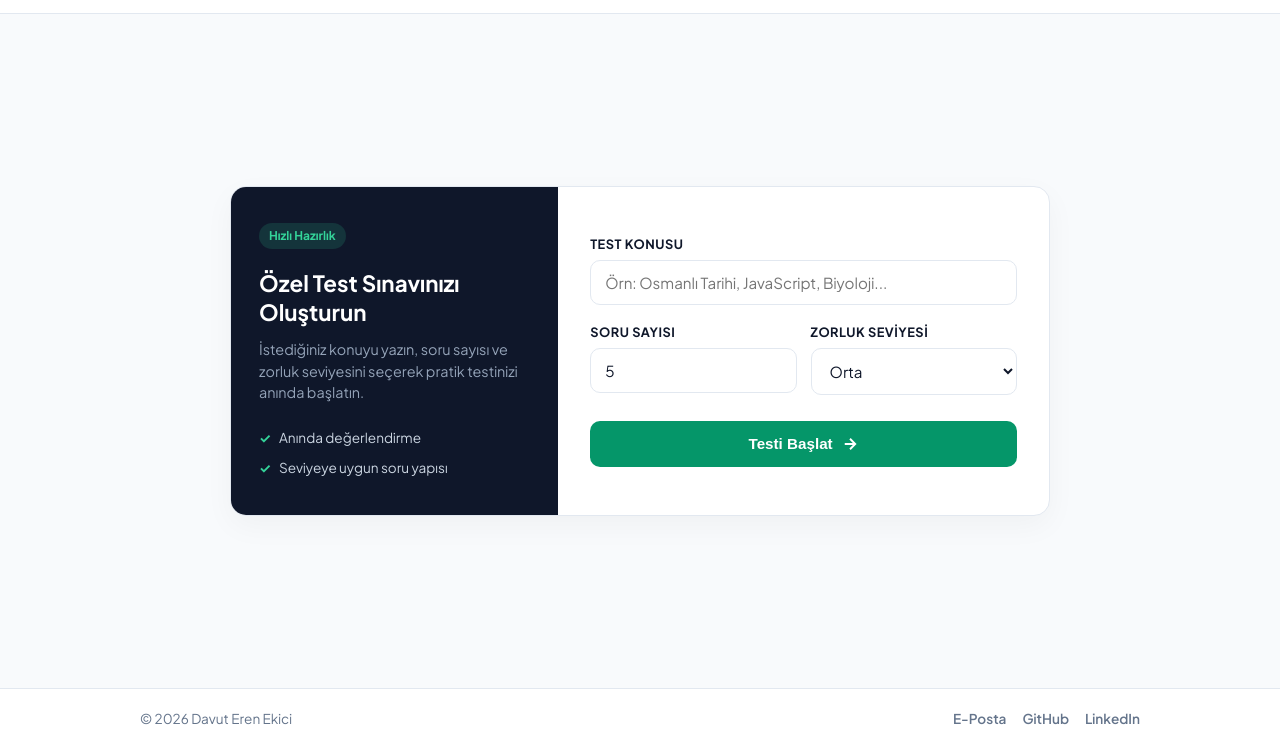
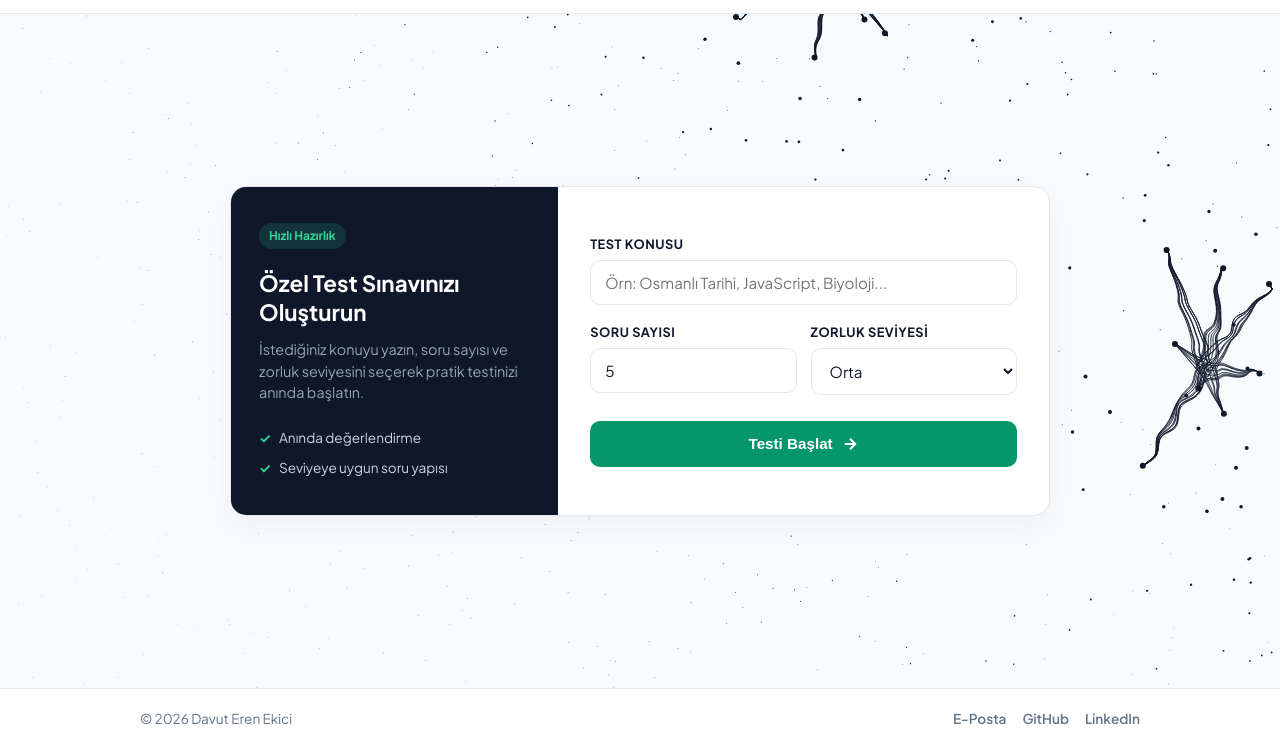
Before and after one commit to Davut-Eren-Ekici/AI-Quiz, a website: page index.html in a window 1280 px wide. Shown: the part 51-800 px from the top of the page. Drawn offline with Linux system fonts and the light colour scheme.

Commit message:
Adding a Spider background

```diff
--- a/index.html
+++ b/index.html
@@ -18,6 +18,8 @@
 </head>
 
 <body>
+
+    <canvas id="canvas"></canvas>
 
     <header class="app-header">
         <div class="header-container">
--- a/script.js
+++ b/script.js
@@ -134,3 +134,158 @@ restartQuiz.addEventListener("click", function() {
     resultContainer.classList.add("hidden");
     quizSetup.classList.remove("hidden");
 });
+
+
+
+// Spider & Canvas Arka Plan Animasyonu
+
+const canvas = document.querySelector("#canvas");
+let w, h;
+const ctx = canvas.getContext("2d");
+const { sin, cos, PI, hypot, min, max } = Math;
+
+function spawn() {
+    const pts = many(333, () => {
+        return {
+            x: rnd(innerWidth),
+            y: rnd(innerHeight),
+            len: 0,
+            r: 0
+        };
+    });
+
+    const pts2 = many(9, (i) => {
+        return {
+            x: cos((i / 9) * PI * 2),
+            y: sin((i / 9) * PI * 2)
+        };
+    });
+
+    let seed = rnd(100);
+    let tx = rnd(innerWidth);
+    let ty = rnd(innerHeight);
+    let x = rnd(innerWidth);
+    let y = rnd(innerHeight);
+    let kx = rnd(0.5, 0.5);
+    let ky = rnd(0.5, 0.5);
+    let walkRadius = pt(rnd(50, 50), rnd(50, 50));
+    let r = innerWidth / rnd(100, 150);
+
+    function paintPt(pt) {
+        pts2.forEach((pt2) => {
+            if (!pt.len) return;
+            drawLine(
+                lerp(x + pt2.x * r, pt.x, pt.len * pt.len),
+                lerp(y + pt2.y * r, pt.y, pt.len * pt.len),
+                x + pt2.x * r,
+                y + pt2.y * r
+            );
+        });
+        drawCircle(pt.x, pt.y, pt.r);
+    }
+
+    return {
+        follow(x, y) {
+            tx = x;
+            ty = y;
+        },
+
+        tick(t) {
+            const selfMoveX = cos(t * kx + seed) * walkRadius.x;
+            const selfMoveY = sin(t * ky + seed) * walkRadius.y;
+            let fx = tx + selfMoveX;
+            let fy = ty + selfMoveY;
+
+            x += min(innerWidth / 100, (fx - x) / 10);
+            y += min(innerWidth / 100, (fy - y) / 10);
+
+            let i = 0;
+            pts.forEach((pt) => {
+                const dx = pt.x - x,
+                    dy = pt.y - y;
+                const len = hypot(dx, dy);
+                let r = min(2, innerWidth / len / 5);
+                pt.t = 0;
+                const increasing = len < innerWidth / 10 && (i++) < 8;
+                let dir = increasing ? 0.1 : -0.1;
+                if (increasing) {
+                    r *= 1.5;
+                }
+                pt.r = r;
+                pt.len = max(0, min(pt.len + dir, 1));
+                paintPt(pt);
+            });
+        }
+    };
+}
+
+const spiders = many(2, spawn);
+
+addEventListener("pointermove", (e) => {
+    spiders.forEach(spider => {
+        spider.follow(e.clientX, e.clientY);
+    });
+});
+
+requestAnimationFrame(function anim(t) {
+    if (w !== innerWidth) w = canvas.width = innerWidth;
+    if (h !== innerHeight) h = canvas.height = innerHeight;
+
+    // Siyah doldurma yerine canvas ekranını temizliyoruz:
+    ctx.clearRect(0, 0, w, h);
+
+    // Örümceklerin çizim rengi (Koyu lacivert/siyah ton)
+    ctx.fillStyle = ctx.strokeStyle = "#0f172a";
+
+    t /= 1000;
+    spiders.forEach(spider => spider.tick(t));
+    requestAnimationFrame(anim);
+});
+
+function recalc(X, Y) {
+    tx = X;
+    ty = Y;
+}
+
+function rnd(x = 1, dx = 0) {
+    return Math.random() * x + dx;
+}
+
+function drawCircle(x, y, r) {
+    ctx.beginPath();
+    ctx.ellipse(x, y, r, r, 0, 0, PI * 2);
+    ctx.fill();
+}
+
+function drawLine(x0, y0, x1, y1) {
+    ctx.beginPath();
+    ctx.moveTo(x0, y0);
+
+    many(100, (i) => {
+        i = (i + 1) / 100;
+        let x = lerp(x0, x1, i);
+        let y = lerp(y0, y1, i);
+        let k = noise(x / 5 + x0, y / 5 + y0) * 2;
+        ctx.lineTo(x + k, y + k);
+    });
+
+    ctx.stroke();
+}
+
+function many(n, f) {
+    return [...Array(n)].map((_, i) => f(i));
+}
+
+function lerp(a, b, t) {
+    return a + (b - a) * t;
+}
+
+function noise(x, y, t = 101) {
+    let w0 = sin(0.3 * x + 1.4 * t + 2.0 + 2.5 * sin(0.4 * y + -1.3 * t + 1.0));
+    let w1 = sin(0.2 * y + 1.5 * t + 2.8 + 2.3 * sin(0.5 * x + -1.2 * t + 0.5));
+    return w0 + w1;
+}
+
+function pt(x, y) {
+    return { x, y };
+}
--- a/style.css
+++ b/style.css
@@ -1,3 +1,20 @@
+/* Canvas Arka Plan Düzenlemesi */
+#canvas {
+    position: fixed;
+    top: 0;
+    left: 0;
+    width: 100vw;
+    height: 100vh;
+    z-index: -1;
+    pointer-events: none; /* Tıklamaların arkadaki canvasa takılmayıp arayüze geçmesini sağlar */
+}
+
+/* Arayüz Elemanlarının Katman Ayarları */
+.app-header, .main-content, footer {
+    position: relative;
+    z-index: 1;
+}
+
 :root {
     --bg-main: #f8fafc;
     --card-bg: #ffffff;
@@ -30,6 +47,8 @@ body {
     color: var(--text-primary);
     font-family: 'Plus Jakarta Sans', -apple-system, sans-serif;
     line-height: 1.5;
+    overflow: hidden;
+    margin: 0;
 }
 
 /* Header */
```
